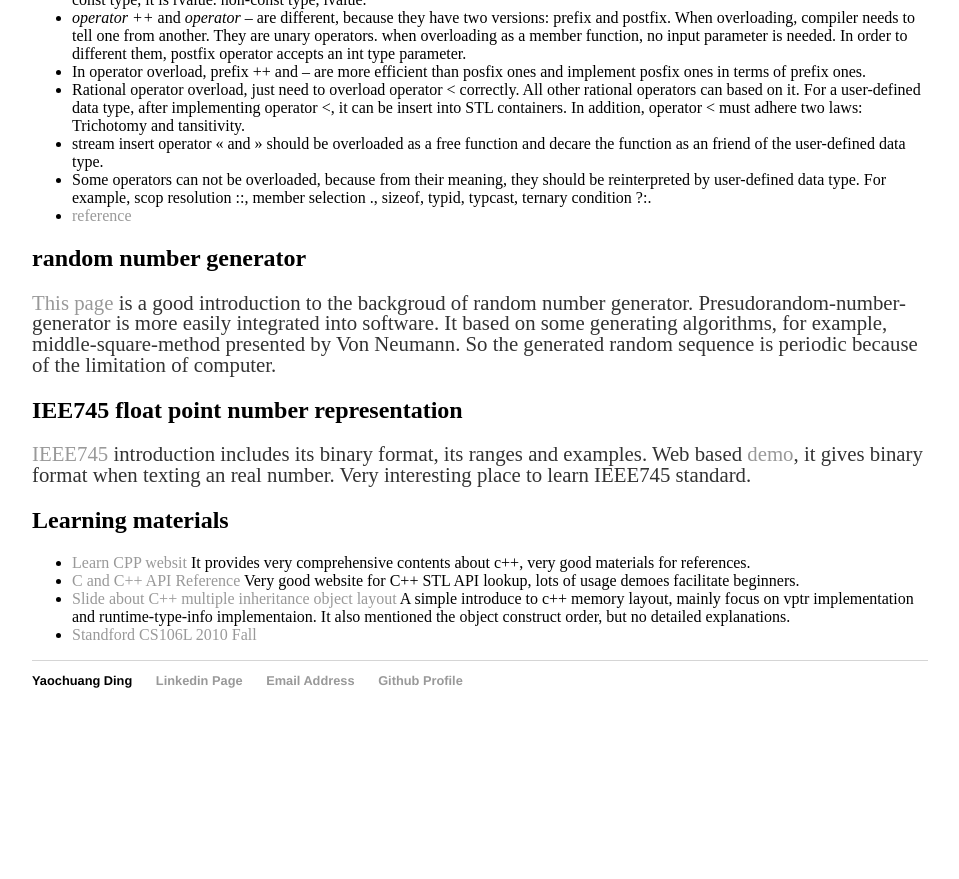
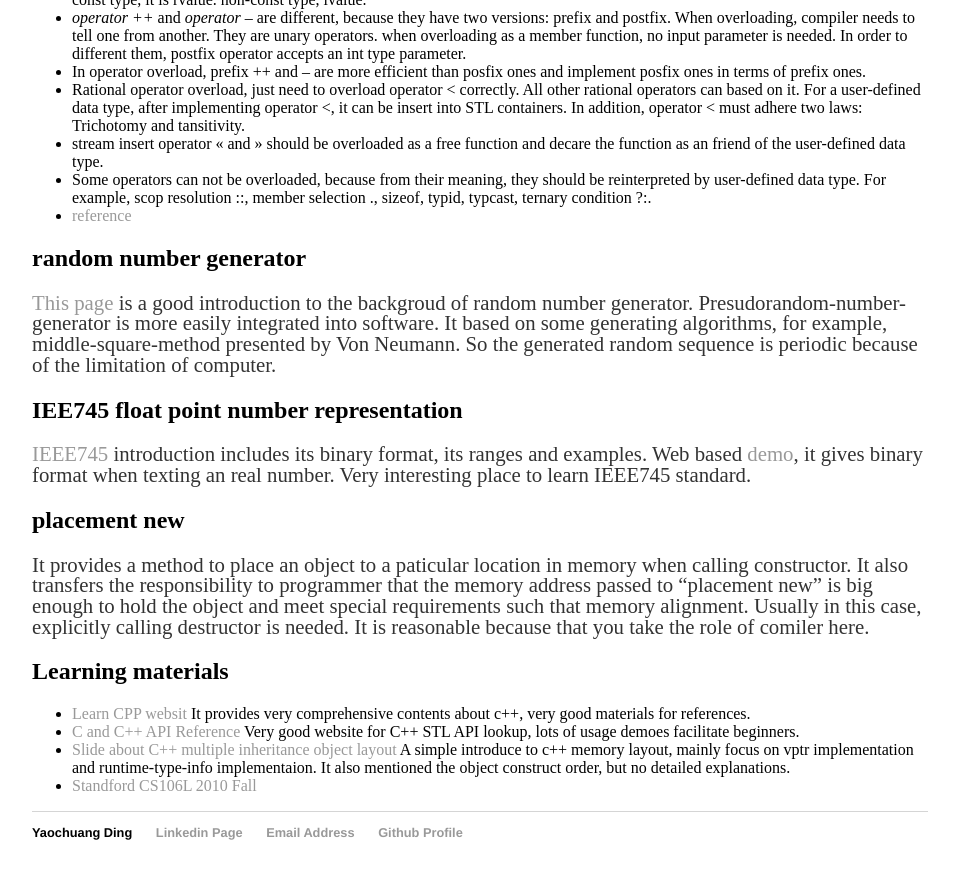
Before and after one commit to ychding11/ychding11.github.io, a Jekyll site: the page built from _posts/2015-03-28-Languages-Resources.md, in a window 1280 px wide and 900 px high, scrolled down 2526 px. Shown: the top 879 px of the window, without its empty margins (160-1119 px from the left). Built offline with Jekyll 4.4.1, drawn with Linux system fonts in a browser that asks for light colours; before the commit the page ends 3274 px from its top, so only the background shows below that.

Commit message:
add placement new

```diff
--- a/_posts/2015-03-28-Languages-Resources.md
+++ b/_posts/2015-03-28-Languages-Resources.md
@@ -185,6 +185,14 @@ Web based [demo](http://babbage.cs.qc.cuny.edu/IEEE-754/), it gives
 binary format when texting an real number. Very interesting place to
 learn IEEE745 standard.
 
+## placement new
+It provides a method to place an object to a paticular location in memory
+when calling constructor. It also transfers the responsibility to programmer
+that the memory address passed to "placement new" is big enough to hold the
+object and meet special requirements such that memory alignment. Usually in
+this case, explicitly calling destructor is needed. It is reasonable because
+that you take the role of comiler here.
+
 ## Learning materials
 
 - [Learn CPP websit](http://www.learncpp.com/) It provides very comprehensive
```
